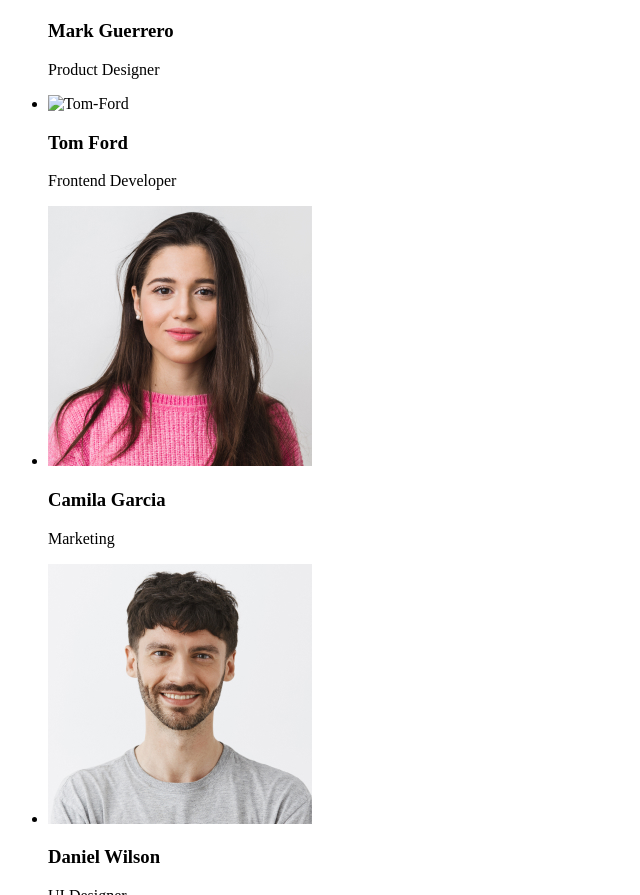
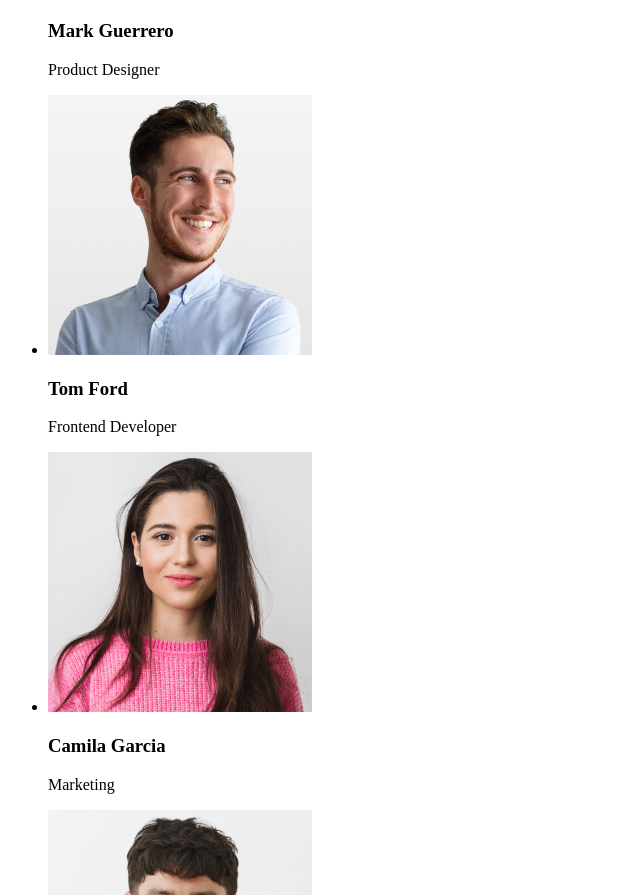
Before and after one commit to uspenofilm/goit-markup-hw-01, a plain HTML site: page index.html in a window 1280 px wide. Shown: the part 875-1770 px from the top of the page, without its empty margins (0-640 px from the left). Drawn offline with Linux system fonts and the light colour scheme; the site is published under a folder, as on GitHub Pages, so addresses that start at the root find nothing.

Commit message:
fix image path

```diff
--- a/index.html
+++ b/index.html
@@ -70,7 +70,7 @@
           </li>
           <li>
             <img
-              src="/images/img-02.jpg"
+              src="./images/img-02.jpg"
               alt="Tom-Ford"
               width="264"
               height="260"
```
